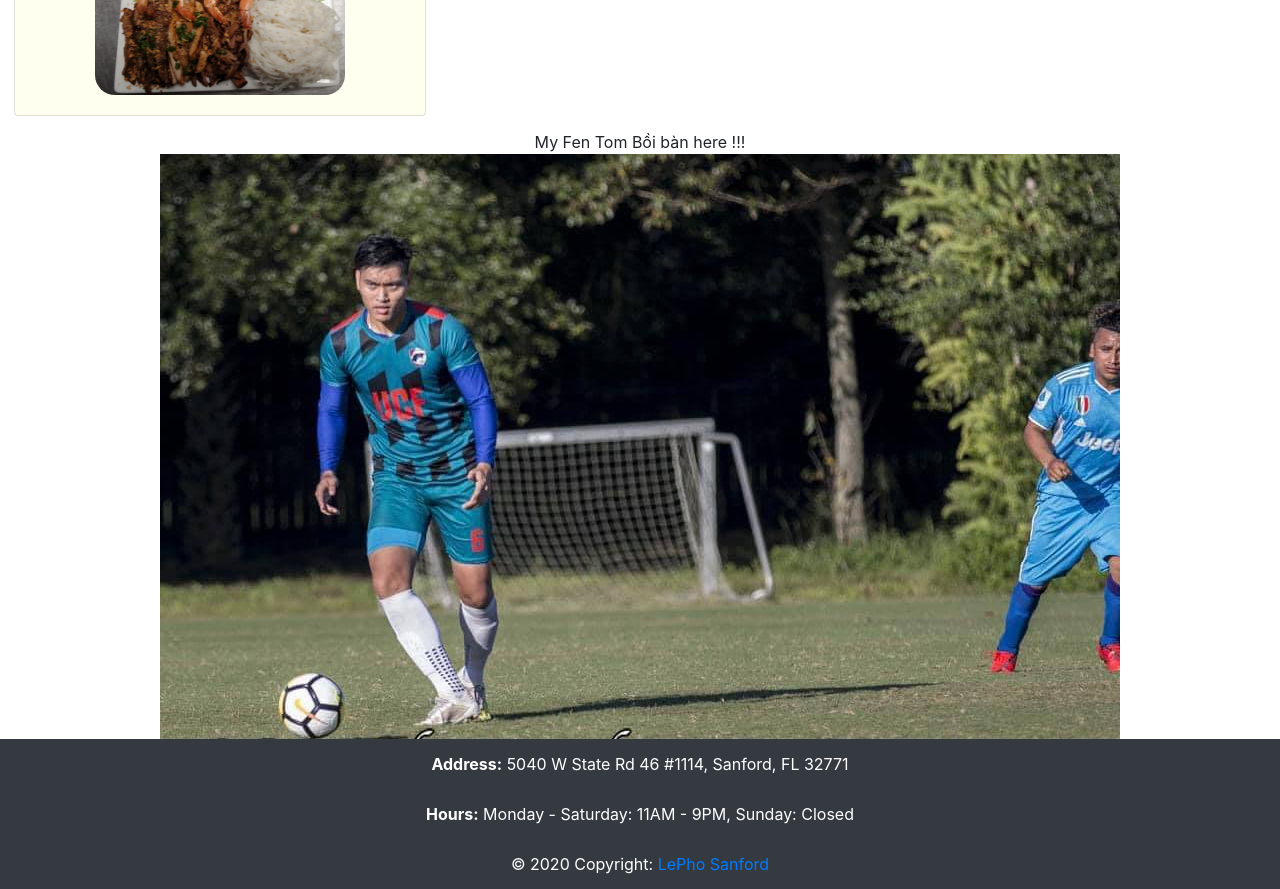
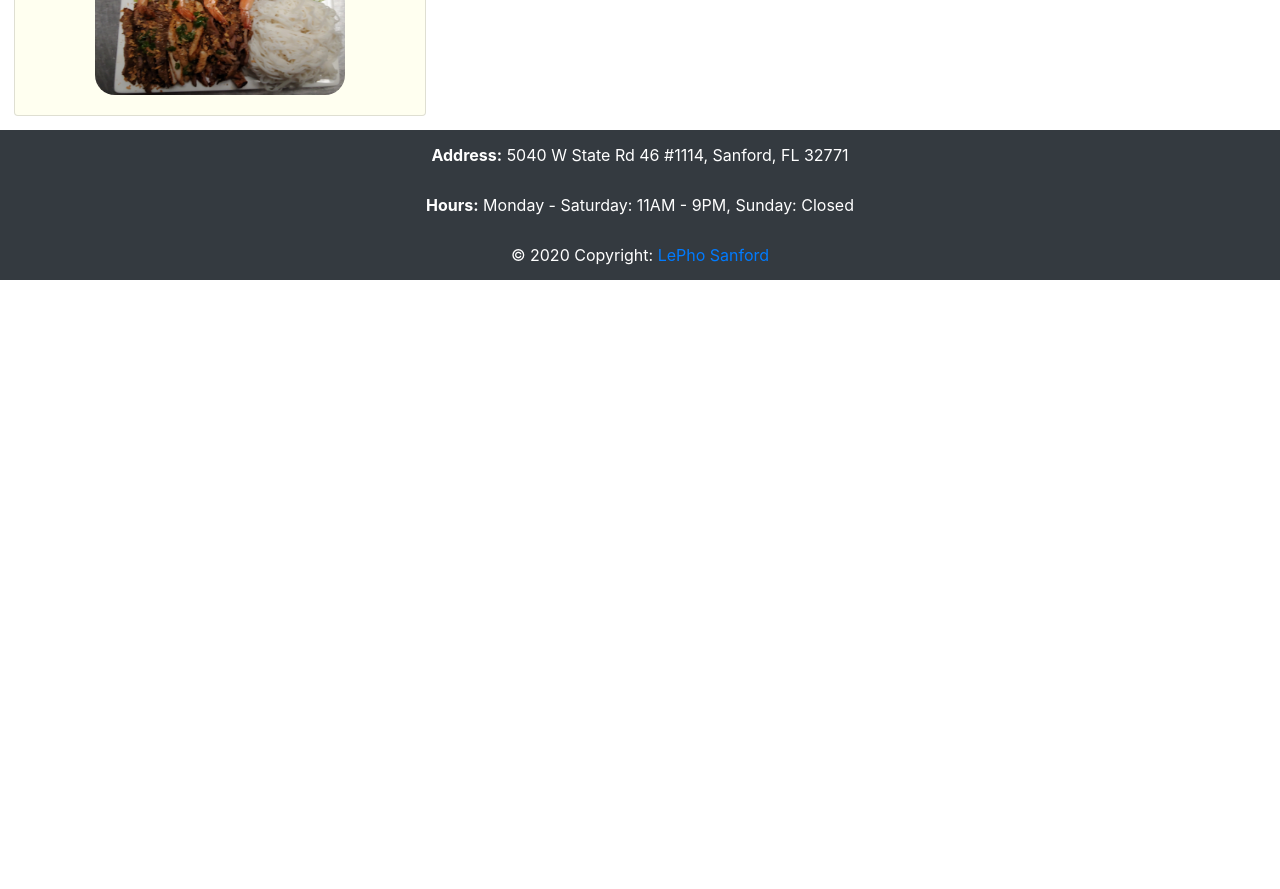
Before and after one commit to hungnguyen1895/lepho, a React (Create React App) app: page / in a window 1280 px wide. Shown: the part 2540-3429 px from the top of the page. After the commit the page ends 2820 px from the top, so only its background shows below. Built offline with nearby package versions, Linux system fonts and the light colour scheme.

Commit message:
Fixed background

```diff
--- a/src/App.js
+++ b/src/App.js
@@ -12,8 +12,6 @@ import canh2 from './static/images/cards/canh2.jpg';
 import com from './static/images/cards/com.jpg';
 import { Grid } from '@material-ui/core';
 import {Link} from 'react-scroll'
-import tom from './static/images/cards/tom.jpg';
-
 
 const useStyles = makeStyles((theme) => ({
   navbar: {
@@ -126,10 +124,6 @@ function App() {
           </Grid>
         </Grid>
       </Grid>
-      <Grid style={{justifyContent: 'center', textAlign: 'center'}}>
-        <div>My Fen Tom Bồi bàn here  !!!</div>
-        <img src={tom} alt='tom'></img>
-      </Grid>
 
       {/* Footer */}
       <footer id='about' className={classes.footer}>
```
Also changed, not shown: src/static/images/cards/tom.jpg (deleted).
